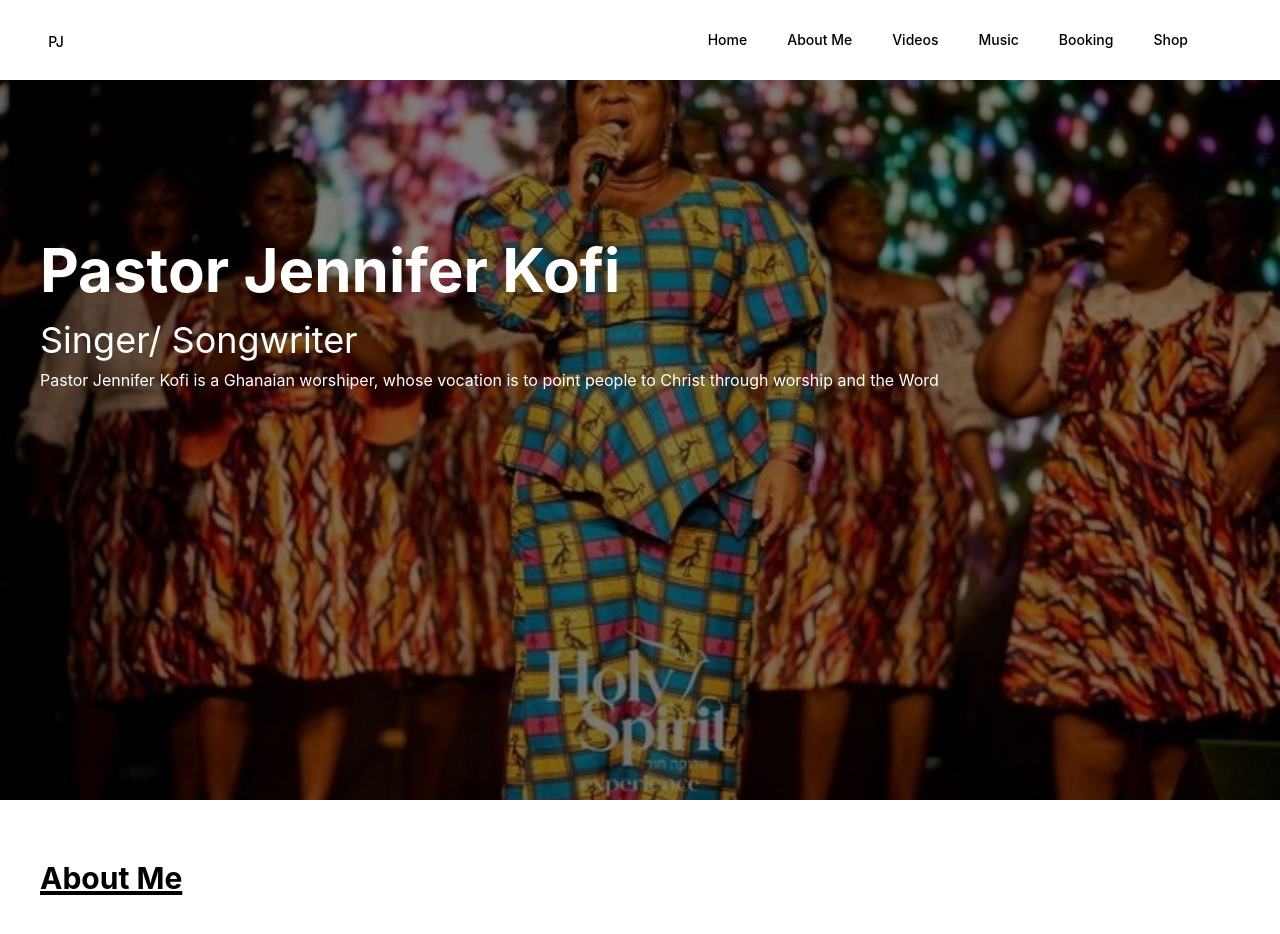
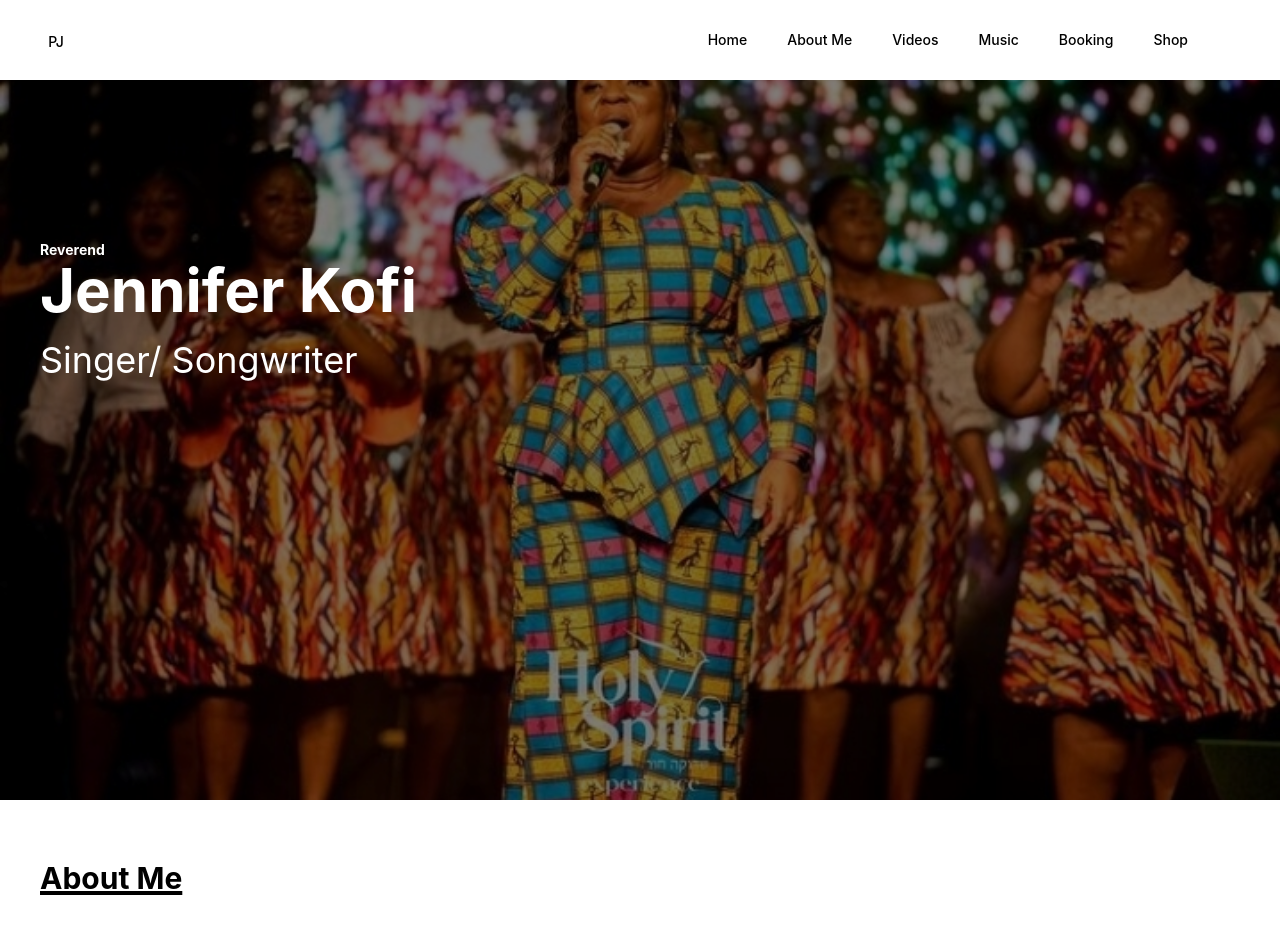
Before and after one commit to Wediah/pj-site, a Next.js app: page / in a window 1280 px wide. Shown: the top 934 px of the page. Built offline with nearby package versions, Linux system fonts and the light colour scheme.

Commit message:
changes to home page

```diff
--- a/pages/home.js
+++ b/pages/home.js
@@ -29,11 +29,12 @@ function Homepage () {
 
 
                 <div className='text-left  pt-60 px-10 '>
-                    <h1 className=' text-6xl font-bold text-white'>Pastor Jennifer Kofi</h1>
+                    <h1 className=' text-sm font-bold text-white'>Reverend</h1>
+                    <h1 className=' text-6xl font-bold text-white'>Jennifer Kofi</h1>
                     <h4 className='text-4xl font-md text-white pb-2 pt-5'>Singer/ Songwriter</h4>
-                    <p className='text-white text-md'>
+                    {/*<p className='text-white text-md'>
                         Pastor Jennifer Kofi is a Ghanaian worshiper, whose vocation is to point people to Christ through worship and the Word
-                    </p>
+                </p>*/}
 
 
 
```
